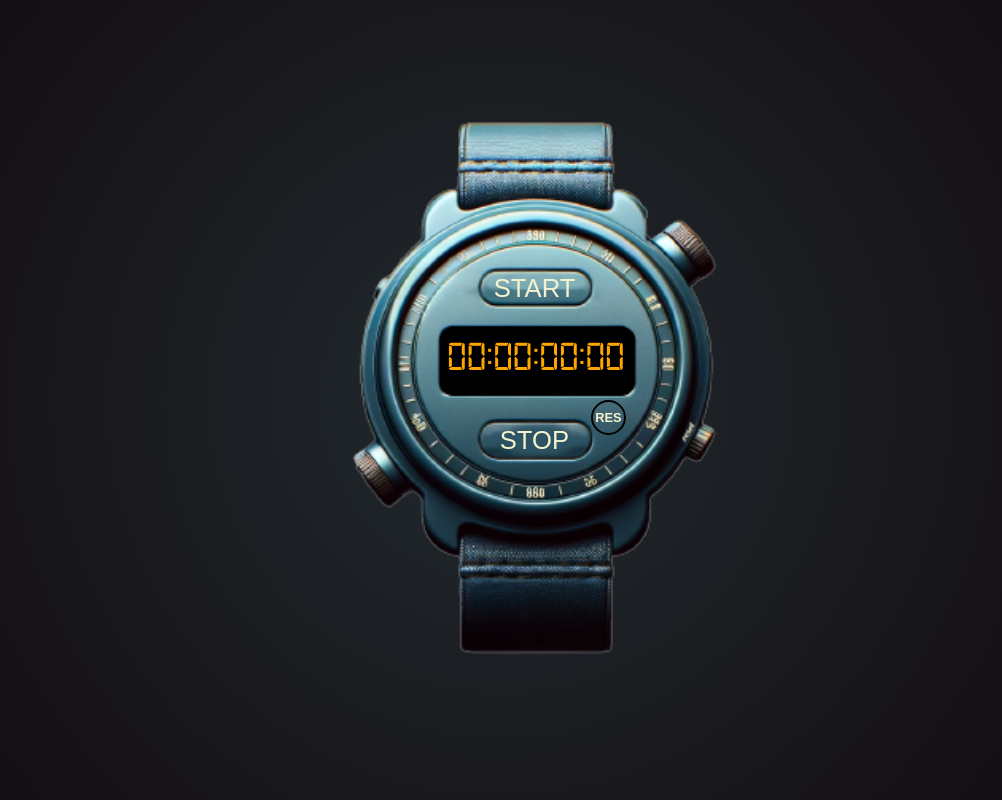
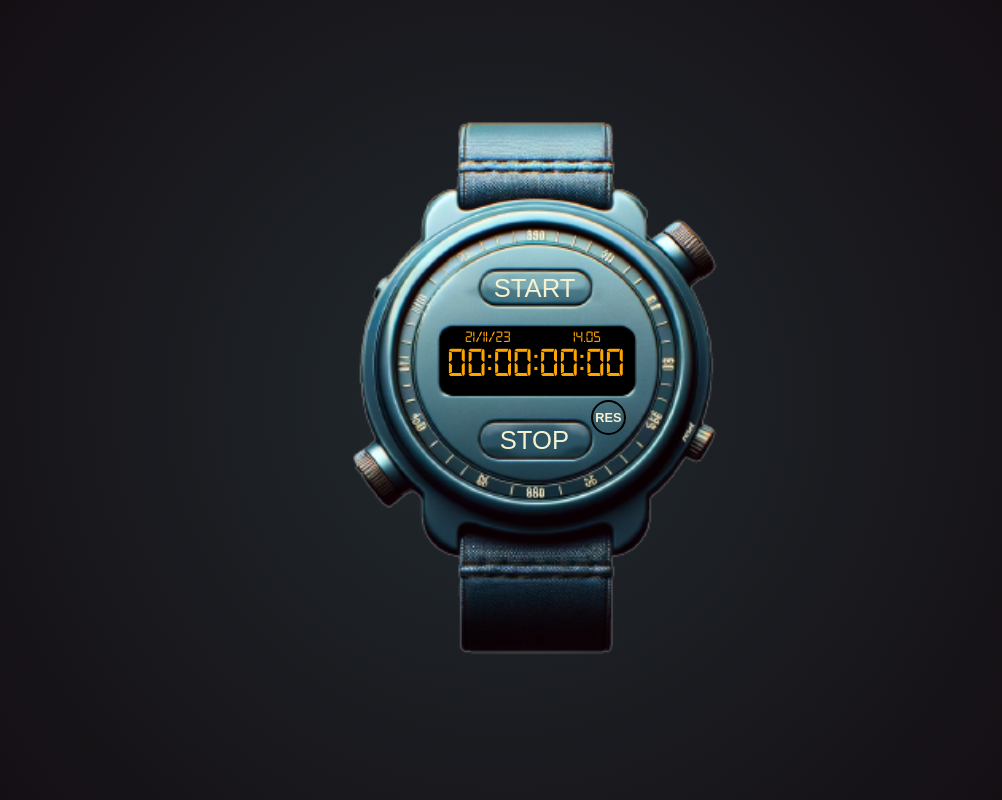
Before and after one commit to samedfft2634/Stopwatch, a plain HTML site: page index.html in a window 1280 px wide. Shown: the whole page, without its empty margins (139-1141 px from the left). Drawn offline with Linux system fonts and the light colour scheme.

Commit message:
added date&time

```diff
--- a/index.html
+++ b/index.html
@@ -1,22 +1,30 @@
 <!DOCTYPE html>
 <html lang="en">
 	<head>
-    <meta charset="UTF-8">
-    <meta name="viewport" content="width=device-width, initial-scale=1.0">
+		<meta charset="UTF-8" />
+		<meta name="viewport" content="width=device-width, initial-scale=1.0" />
 		<title>Stopwatch</title>
 		<link rel="stylesheet" href="./style.css" />
-    <link rel="shortcut icon" href="./asssets/stop-watch.png" type="image/x-icon">
+		<link
+			rel="shortcut icon"
+			href="./asssets/stop-watch.png"
+			type="image/x-icon"
+		/>
 	</head>
 	<body>
 		<main>
 			<div class="container">
+        <div id="date"></div>
+        <div id="time"></div>
 				<div id="stopWatch">00:00:00:00</div>
 				<button id="play">START</button>
 				<button id="stop">STOP</button>
 				<button id="reset">RES</button>
 			</div>
-
-
+			<!-- Ses dosyaları -->
+			<audio id="playSound" src="./asssets/effects/start.mp3"></audio>
+			<audio id="stopSound" src="./asssets/effects/stop.mp3"></audio>
+			<audio id="resetSound" src="./asssets/effects/reset.mp3"></audio>
 		</main>
 
 		<script src="./script.js"></script>
--- a/script.js
+++ b/script.js
@@ -2,6 +2,10 @@ const stopWatch = document.getElementById("stopWatch");
 const play = document.getElementById("play");
 const stop = document.getElementById("stop");
 const reset = document.getElementById("reset");
+//sound effect
+const playSound = document.getElementById("playSound");
+const stopSound = document.getElementById("stopSound");
+const resetSound = document.getElementById("resetSound");
 
 let [hours, minutes, seconds, mseconds] = [0, 0, 0, 0];
 
@@ -30,12 +34,15 @@ play.addEventListener("click", () => {
 	if (flag) {
 		setStopWatch = setInterval(stopWatchUpdate, 100);
 		flag = false;
+		playSound.play();
 	}
+
 });
 
 stop.addEventListener("click", () => {
 	clearInterval(setStopWatch);
 	flag = true;
+	stopSound.play();
 });
 
 reset.addEventListener("click", () => {
@@ -43,4 +50,24 @@ reset.addEventListener("click", () => {
 	[hours, minutes, seconds, mseconds] = [0, 0, 0, 0];
     flag = true
 	stopWatch.innerText = "00:00:00:00";
+	resetSound.play()
 });
+
+const updateClock = ()=>{
+	const dateBody = document.getElementById("date")
+	const timeBody = document.getElementById("time")
+	//
+	const date = new Date();
+	const day = date.getDate().toString().padStart(2, "0");
+	const month = (date.getMonth() + 1).toString().padStart(2, "0");
+	const year = date.getFullYear().toString().slice(-2);
+	dateBody.innerText = `${day}/${month}/${year}`
+	dateBody.style.fontFamily = "Digital"
+	//
+	const hour = date.getHours()
+	const minute = date.getMinutes()
+	timeBody.innerText = `${hour}.${minute< 10 ? "0"+ minute : minute}`
+	timeBody.style.fontFamily = "Digital"
+}
+updateClock()
+setInterval(updateClock,1000)
--- a/style.css
+++ b/style.css
@@ -28,10 +28,24 @@ main {
 	background-position: center;
 }
 
+#time{
+    position: absolute;
+	color: orange;
+    left: 52%;
+	top: 38%;
+    padding-top: 2px;
+}
+#date{
+	position: absolute;
+	color: orange;
+    left: 34%;
+	top: 38%;
+    padding-top: 2px;
+}
 #stopWatch {
 	position: absolute;
 	left: 31%;
-	top: 40%;
+	top: 41%;
 	color: orange;
 	font-size: 2.6rem;
     font-family: 'Digital';
```
Also changed, not shown: 3 other files. Lines whose indentation alone changed are shown as unchanged.
